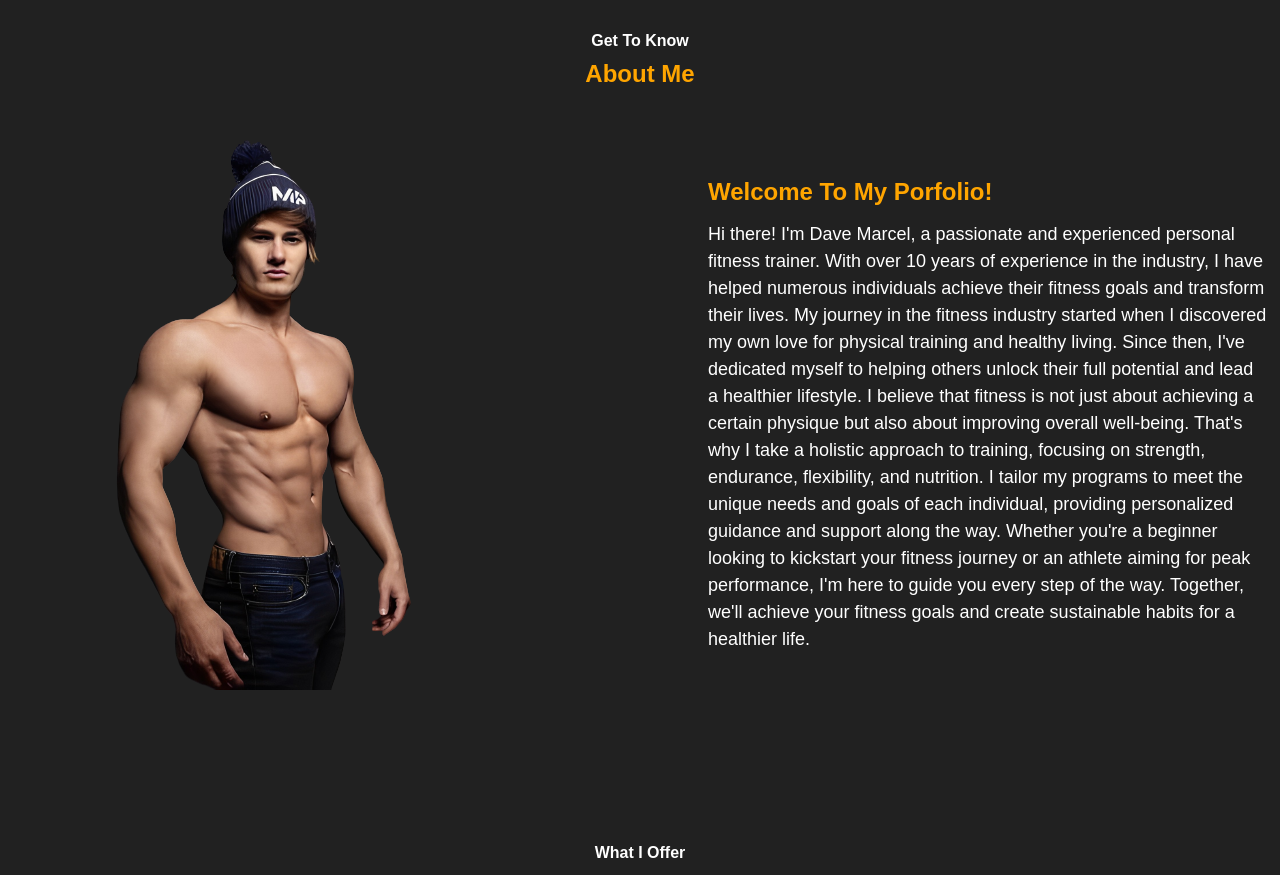
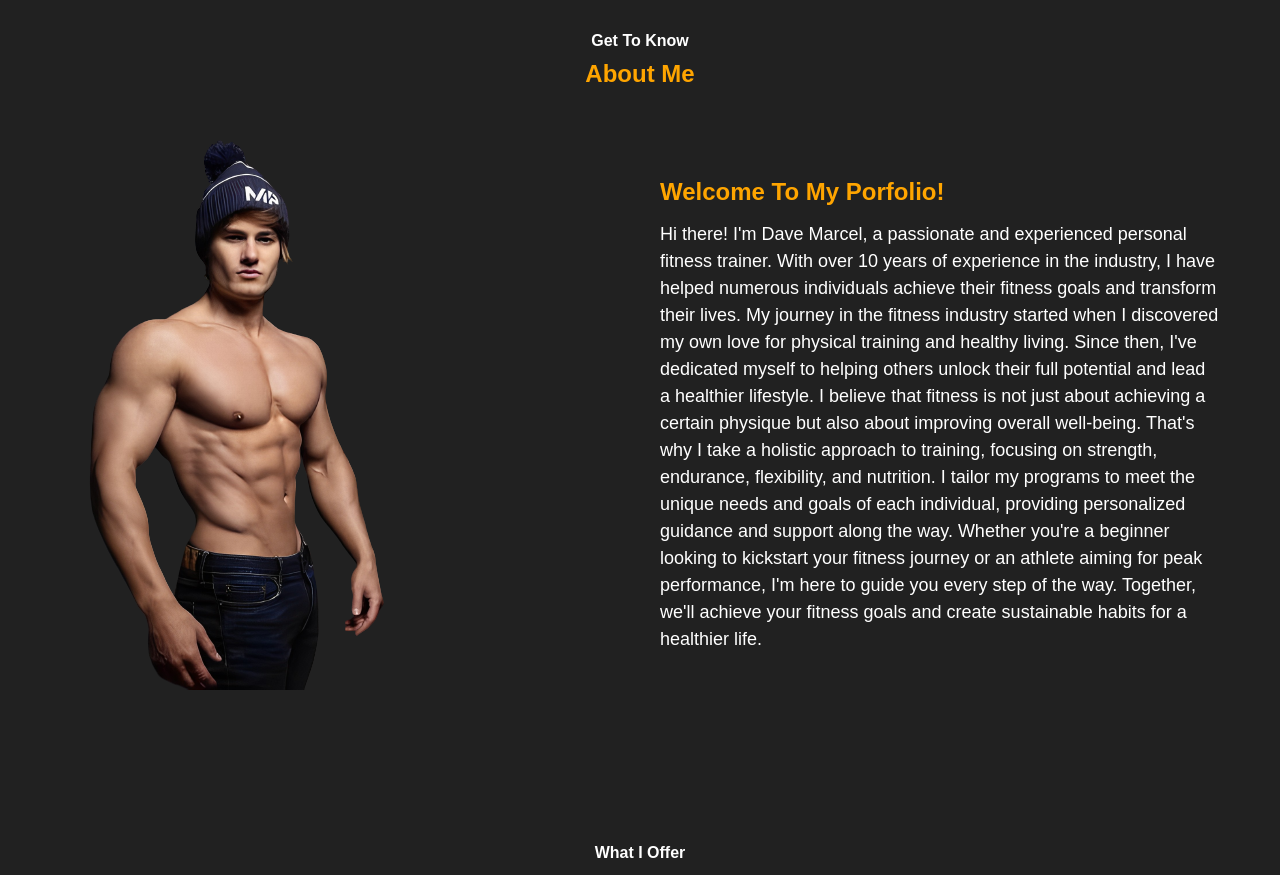
Before and after one commit to GulzaibAhmad/fitness-app, a React (Create React App) app: page / in a window 1280 px wide. Shown: the part 600-1475 px from the top of the page. Built offline with nearby package versions, Linux system fonts and the light colour scheme.

Commit message:
footer updated

```diff
--- a/src/components/about/About.js
+++ b/src/components/about/About.js
@@ -8,11 +8,9 @@ export default function About() {
       <h5>Get To Know</h5>
       <h2>About Me</h2>
 
-      <div className="container about__container">
+      <div className="container">
         <div className="about__me">
-          <div className="about__me-image">
-            <img src={AboutImg} alt="About img" />
-          </div>
+          <img src={AboutImg} alt="About img" />
         </div>
 
         <div className="about__content">
--- a/src/components/about/about.css
+++ b/src/components/about/about.css
@@ -18,18 +18,13 @@ h2 {
   display: flex;
   justify-content: center;
   align-items: center;
-  gap: 8%;
 }
 
 .about__me {
   flex: 0 0 50%;
 }
 
-.about__me-image {
-  text-align: center;
-}
-
-.about__me-image img {
+.about__me img {
   max-width: 100%;
   height: auto;
 }
@@ -58,19 +53,18 @@ p {
   }
 
   .about__me {
-    flex: 1 0 auto;
+    flex: 1;
     margin-bottom: 20px;
   }
 
   .about__content {
-    flex: 1 0 auto;
+    flex: 1;
   }
 }
 
 @media screen and (min-width: 401px) and (max-width: 768px) {
   .container {
-    flex-wrap: wrap;
-    gap: 0;
+    flex-direction: column;
   }
 
   .about__me,
--- a/src/components/programs/programs.css
+++ b/src/components/programs/programs.css
@@ -142,3 +142,9 @@
       padding: 14px 20px;
     }
   }
+
+  @media screen and (min-width: 1025px) and (max-width: 1220px) {
+    .Program__container {
+      margin: 0 5px;
+    }
+  }
```
